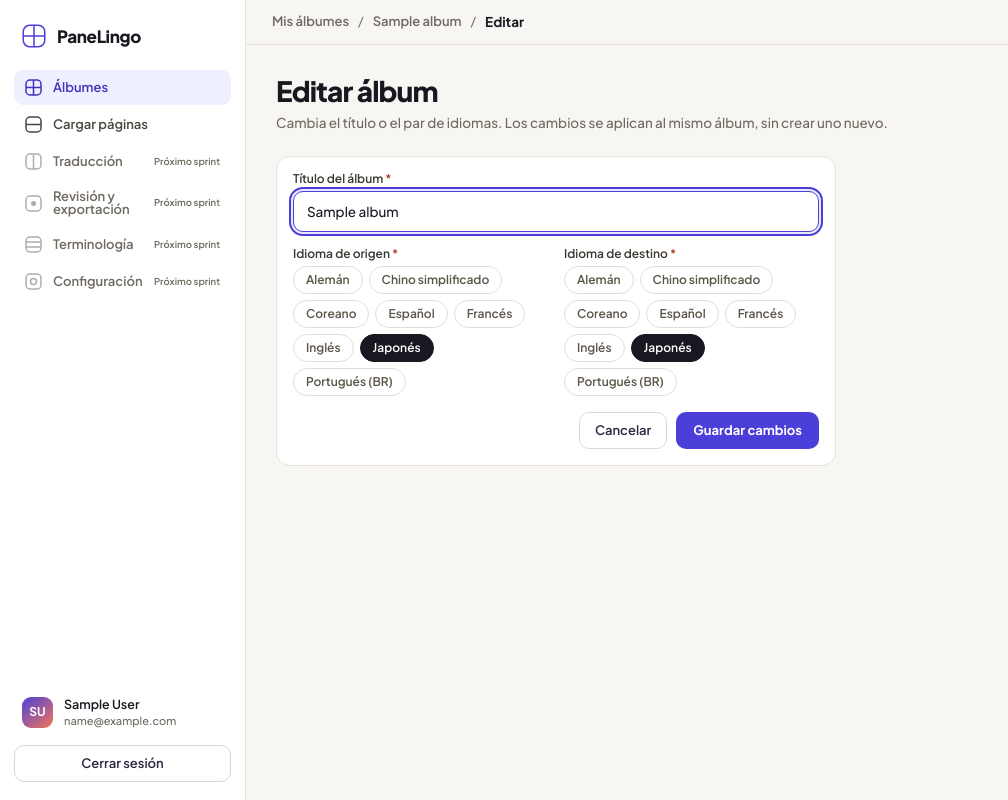
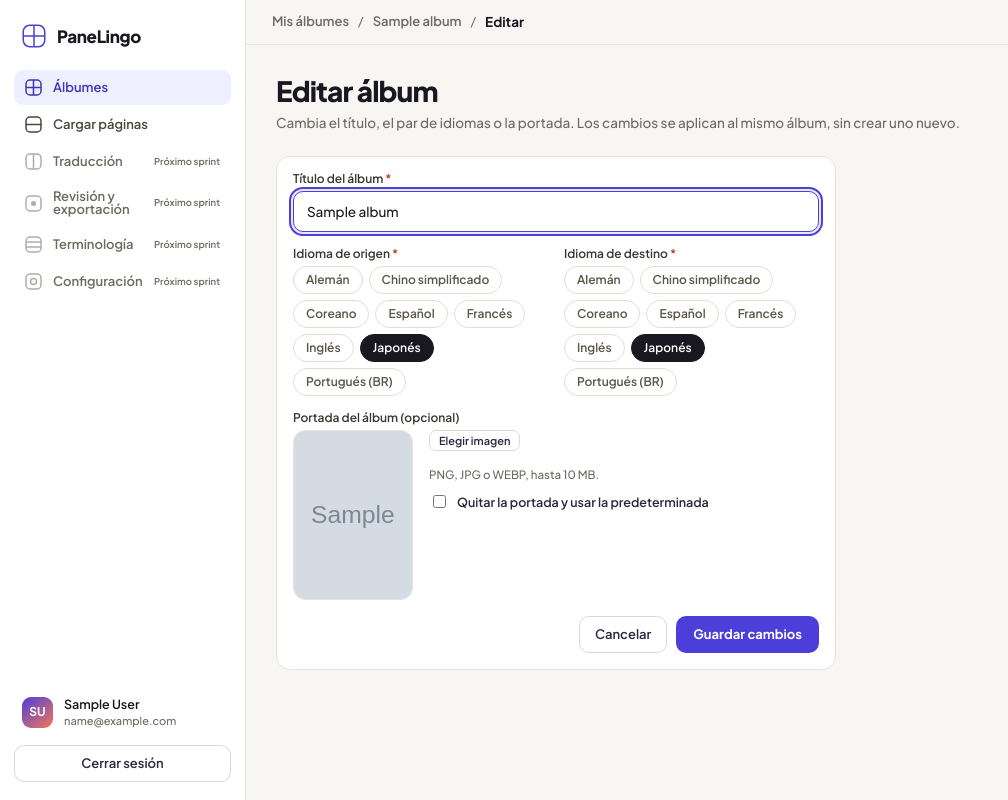
Before and after one commit to RestrepoJuanP/PaneLingo, a Django app: page /albumes/1/editar/ in a window 1280 px wide. Shown: the whole page, without its empty margins (0-1008 px from the left). Run offline with Django 5.2, Linux system fonts and the light colour scheme; a user stored in the database is signed in; data comes from the database, SQL or seed files in the repository; tables that the repository leaves empty hold one stand-in row (values such as "Sample post"); grey boxes marked "Sample" are stand-in pictures.

Commit message:
feat(albums): HU-49 add album cover upload and route edit pencil to full edit
Co-authored-by: Copilot <223556219+Copilot@users.noreply.github.com>

```diff
--- a/albums/forms.py
+++ b/albums/forms.py
@@ -1,9 +1,12 @@
 """Formularios de la app albums."""
 
 from django import forms
+from django.core.files.uploadedfile import UploadedFile
 
 from accounts.forms import AccessibleFormMixin
 from albums.models import Album, Language
+from albums.signals import delete_stored_name
+from albums.validators import InvalidPageImageError, validate_page_image
 
 # Longitud máxima del título, la misma que declara el modelo.
 TITLE_MAX_LENGTH = 120
@@ -51,13 +54,21 @@ class AlbumForm(AccessibleFormMixin, forms.ModelForm):
 
     class Meta:
         model = Album
-        fields = ["title", "source_language", "target_language"]
+        fields = ["title", "source_language", "target_language", "cover_image"]
         labels = {
             "title": "Título del álbum",
+            "cover_image": "Portada del álbum (opcional)",
             "source_language": "Idioma de origen",
             "target_language": "Idioma de destino",
         }
         widgets = {
+            "cover_image": forms.FileInput(
+                attrs={
+                    "class": "sr-only",
+                    "accept": "image/png,image/jpeg,image/webp",
+                    "data-cover-input": True,
+                }
+            ),
             "title": forms.TextInput(
                 attrs={
                     "class": "input",
@@ -85,9 +96,16 @@ class AlbumForm(AccessibleFormMixin, forms.ModelForm):
             },
         }
 
+    remove_cover = forms.BooleanField(
+        required=False, label="Quitar la portada y usar la predeterminada"
+    )
+
     def __init__(self, *args, **kwargs):
         """Prepara el catálogo de idiomas de ambos selectores."""
         super().__init__(*args, **kwargs)
+        self._previous_cover_name = (
+            self.instance.cover_image.name if self.instance.pk else ""
+        )
         for name in ("source_language", "target_language"):
             self.fields[name].queryset = Language.objects.all()
             # Sin opción vacía: un pill "Elige un idioma" sería una opción
@@ -99,6 +117,37 @@ class AlbumForm(AccessibleFormMixin, forms.ModelForm):
     def clean_title(self):
         """Valida el título del álbum (HU-06)."""
         return clean_album_title(self.cleaned_data.get("title"))
+
+    def clean_cover_image(self):
+        """Valida la portada con las mismas reglas que las páginas.
+
+        Si se sube un archivo nuevo, se renombra con la extensión del formato
+        real detectado por Pillow, no con la que declaró el cliente.
+        """
+        cover = self.cleaned_data.get("cover_image")
+        if not isinstance(cover, UploadedFile):
+            return cover
+        try:
+            _width, _height, extension = validate_page_image(cover)
+        except InvalidPageImageError as error:
+            raise forms.ValidationError(str(error), code="invalid_cover") from error
+        cover.name = f"cover{extension}"
+        return cover
+
+    def save(self, commit=True):
+        """Guarda el álbum y retira del disco la portada reemplazada o quitada."""
+        if self.cleaned_data.get("remove_cover") and "cover_image" not in self.files:
+            self.instance.cover_image = ""
+        album = super().save(commit=commit)
+        if commit:
+            self._delete_replaced_cover(album)
+        return album
+
+    def _delete_replaced_cover(self, album):
+        """Borra el archivo anterior si la portada cambió."""
+        previous = self._previous_cover_name
+        if previous and previous != album.cover_image.name:
+            delete_stored_name(album.cover_image.storage, previous)
 
     def clean(self):
         """Comprueba que el idioma de destino difiera del de origen (HU-07).
--- a/albums/models.py
+++ b/albums/models.py
@@ -1,6 +1,7 @@
 """Modelos de dominio de la app albums: catálogo de idiomas y álbumes."""
 
 import uuid
+from pathlib import Path
 
 from django.conf import settings
 from django.db import models
@@ -34,6 +35,18 @@ class Language(models.Model):
     def __str__(self):
         """Devuelve el nombre del idioma."""
         return self.name
+
+
+def album_cover_path(instance, filename):
+    """Devuelve la ruta en disco de la portada de un álbum.
+
+    Igual que con las páginas, el nombre lo genera el servidor; solo se
+    conserva la extensión, que el formulario ya normalizó según el formato
+    real de la imagen. Cuelga del usuario y no del álbum porque, al crear,
+    el álbum aún no tiene identificador.
+    """
+    extension = Path(filename).suffix.lower() or ".jpg"
+    return f"albums/user_{instance.owner_id}/covers/{uuid.uuid4().hex}{extension}"
 
 
 class Album(models.Model):
@@ -83,6 +96,12 @@ class Album(models.Model):
         choices=Status.choices,
         default=Status.DRAFT,
     )
+    cover_image = models.ImageField(
+        _("portada"),
+        upload_to=album_cover_path,
+        blank=True,
+        help_text=_("Opcional. Sin portada se muestra la predeterminada."),
+    )
     created_at = models.DateTimeField(_("creado"), auto_now_add=True)
     updated_at = models.DateTimeField(_("actualizado"), auto_now=True)
 
@@ -117,6 +136,11 @@ class Album(models.Model):
     def get_rename_url(self):
         """Devuelve la dirección para renombrar este álbum."""
         return reverse("albums:rename", kwargs={"pk": self.pk})
+
+    @property
+    def cover_url(self):
+        """Dirección de la portada subida, o cadena vacía si usa la predeterminada."""
+        return self.cover_image.url if self.cover_image else ""
 
     @property
     def language_pair(self):
--- a/static/css/app.css
+++ b/static/css/app.css
@@ -1972,6 +1972,68 @@ textarea {
 }
 
 /* Los dos idiomas comparten fila mientras haya sitio. */
+.cover-field__row {
+  display: flex;
+  gap: var(--sp-8);
+  align-items: flex-start;
+}
+
+.cover-field__preview {
+  position: relative;
+  flex: 0 0 120px;
+  aspect-ratio: var(--ratio-page);
+  border: 1px solid var(--border);
+  border-radius: var(--r-xl);
+  background: var(--surface-subtle);
+  overflow: hidden;
+  display: grid;
+  place-items: center;
+}
+
+.cover-field__img {
+  position: absolute;
+  inset: 0;
+  width: 100%;
+  height: 100%;
+  object-fit: cover;
+}
+
+.cover-field__img[hidden],
+.cover-field__default[hidden] {
+  display: none;
+}
+
+.cover-field__default {
+  padding: var(--sp-4);
+  font-size: var(--fs-sm);
+  font-weight: 600;
+  text-align: center;
+  color: var(--muted);
+}
+
+.cover-field__controls {
+  display: flex;
+  flex-direction: column;
+  gap: var(--sp-4);
+  align-items: flex-start;
+  min-width: 0;
+}
+
+.cover-field__controls:has([data-cover-input]:focus-visible) .btn {
+  outline: 2px solid var(--brand);
+  outline-offset: 2px;
+  box-shadow: 0 0 0 3px var(--focus-ring);
+}
+
+.cover-field__remove {
+  display: inline-flex;
+  gap: var(--sp-3);
+  align-items: center;
+  font-size: var(--fs-sm);
+  font-weight: 600;
+  color: var(--ink-800);
+}
+
 .album-form__languages {
   display: grid;
   grid-template-columns: repeat(auto-fit, minmax(190px, 1fr));
--- a/templates/albums/_album_form_fields.html
+++ b/templates/albums/_album_form_fields.html
@@ -18,3 +18,5 @@ puede cumplir.
   {% include "albums/_language_pills.html" with field=form.source_language %}
   {% include "albums/_language_pills.html" with field=form.target_language %}
 </div>
+
+{% include "albums/_cover_field.html" %}
--- /dev/null
+++ b/templates/albums/_cover_field.html
@@ -0,0 +1,51 @@
+{% comment %}
+Campo de portada del álbum, compartido por la creación (modal y página
+propia) y la edición. Sigue la modalidad de la carga de páginas: zona de
+selección con <label> asociado al input de archivo, que es nativo y por
+tanto operable con teclado. La vista previa la rellena el JavaScript; sin él,
+el archivo se envía igual. Sin portada se usa la predeterminada.
+{% endcomment %}
+<div class="field cover-field" data-cover-field>
+  <span class="field__label" id="cover-field-label">{{ form.cover_image.label }}</span>
+
+  <div class="cover-field__row">
+    <div class="cover-field__preview">
+      {% if form.instance.cover_image %}
+        <img
+          class="cover-field__img"
+          src="{{ form.instance.cover_image.url }}"
+          alt="Portada actual del álbum"
+          data-cover-current
+        />
+      {% endif %}
+      <img class="cover-field__img" alt="Vista previa de la nueva portada" data-cover-preview hidden />
+      <span class="cover-field__default" data-cover-default{% if form.instance.cover_image %} hidden{% endif %}>
+        Portada predeterminada
+      </span>
+    </div>
+
+    <div class="cover-field__controls">
+      <label class="btn btn--secondary btn--compact" for="{{ form.cover_image.id_for_label }}">
+        Elegir imagen
+      </label>
+      {{ form.cover_image }}
+      <p class="field__hint" id="{{ form.cover_image.auto_id }}-hint" data-cover-name>
+        PNG, JPG o WEBP, hasta 10 MB.
+      </p>
+
+      {% if form.instance.cover_image %}
+        <label class="cover-field__remove" for="{{ form.remove_cover.id_for_label }}">
+          {{ form.remove_cover }} {{ form.remove_cover.label }}
+        </label>
+      {% endif %}
+
+      {% if form.cover_image.errors %}
+        <div class="field__error" id="{{ form.cover_image.auto_id }}-error" role="alert">
+          {% for error in form.cover_image.errors %}
+            <p class="field__error-item">{{ error }}</p>
+          {% endfor %}
+        </div>
+      {% endif %}
+    </div>
+  </div>
+</div>
--- a/templates/albums/album_detail.html
+++ b/templates/albums/album_detail.html
@@ -27,7 +27,7 @@ cargarlas.
   </a>
 
   <div class="album-detail">
-    {% include "components/album_cover.html" with seed=album.pk lang_pair=album.language_pair extra_class="album-detail__cover" %}
+    {% include "components/album_cover.html" with seed=album.pk cover_image=album.cover_url lang_pair=album.language_pair extra_class="album-detail__cover" %}
 
     <div class="album-detail__main">
       <div class="album-detail__title-row">
--- a/templates/albums/album_edit.html
+++ b/templates/albums/album_edit.html
@@ -3,7 +3,7 @@
 {% comment %}
 Editar álbum — HU-08.
 Reutiliza AlbumForm, así que los campos editables son los que definieron
-HU-06 y HU-07: título e idiomas.
+HU-06 y HU-07: título e idiomas, más la portada (HU-49).
 
 "Cancelar" es un enlace de vuelta al detalle, NO un botón de envío. Al no
 producirse ningún POST, no se escribe nada en la base de datos, ni siquiera
@@ -25,7 +25,7 @@ updated_at, que es lo que exige CA-08.2.
     <div>
       <h1 class="page-title">Editar álbum</h1>
       <p class="page-subtitle">
-        Cambia el título o el par de idiomas. Los cambios se aplican al mismo
+        Cambia el título, el par de idiomas o la portada. Los cambios se aplican al mismo
         álbum, sin crear uno nuevo.
       </p>
     </div>
@@ -41,7 +41,7 @@ updated_at, que es lo que exige CA-08.2.
       </div>
     {% endif %}
 
-    <form method="post" action="{{ album.get_edit_url }}" novalidate>
+    <form method="post" action="{{ album.get_edit_url }}" enctype="multipart/form-data" novalidate>
       {% csrf_token %}
       {% include "albums/_album_form_fields.html" %}
 
--- a/templates/albums/album_form.html
+++ b/templates/albums/album_form.html
@@ -35,7 +35,7 @@ el modal.
       </div>
     {% endif %}
 
-    <form method="post" action="{% url 'albums:create' %}" novalidate>
+    <form method="post" action="{% url 'albums:create' %}" enctype="multipart/form-data" novalidate>
       {% csrf_token %}
       {% include "albums/_album_form_fields.html" %}
 
```
Also changed, not shown: albums/signals.py (+15 -4 lines), albums/tests/test_cover.py (added, +155 -0 lines), albums/tests/test_rename.py (+7 -7 lines), static/js/app.js (+49 -0 lines), templates/albums/album_list.html (+2 -48 lines), templates/components/album_card.html (+7 -13 lines), albums/migrations/0004_album_cover_image.py (added).
